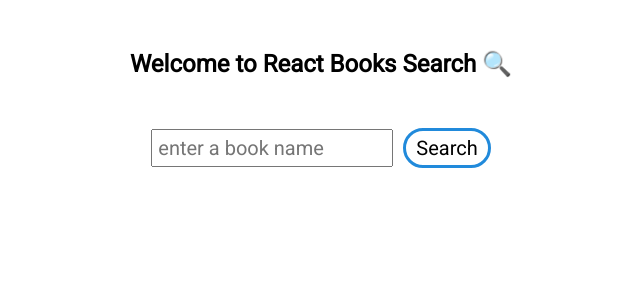
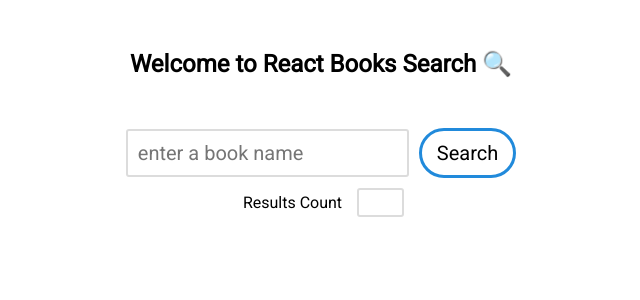
Before and after one commit to AsaraSenaratne/react-book-search, a React (Create React App) app: page / in a window 1280 px wide. Shown: the top 300 px of the page, without its empty margins (319-959 px from the left). Built offline with nearby package versions, Linux system fonts and the light colour scheme.

Commit message:
Results count added

```diff
--- a/src/App.js
+++ b/src/App.js
@@ -1,6 +1,8 @@
 import React, { Component } from 'react'
 import SearchBox from './SearchBox'
 import BooksContainer from './BooksContainer'
+
+const API_ENDPOINT = 'https://www.googleapis.com/books/v1/volumes'
 
 class App extends Component {
   constructor(){
@@ -23,7 +25,7 @@ class App extends Component {
 
   getQuery(){
     const {searchText, searchItemsCount} = this.state
-    let query = `https://www.googleapis.com/books/v1/volumes`
+    let query = API_ENDPOINT
     query += `?q=${searchText}`
     query += `&maxResults=${searchItemsCount}`
     return query
@@ -50,7 +52,7 @@ class App extends Component {
                      getBooks={this.getBooks}/>
 
           {this.state.loading
-            ? <div> Loading </div>
+            ? <div className="loading"> Loading ...</div>
             : <BooksContainer books={this.state.books} />
           }
         </div>
--- a/src/Book.js
+++ b/src/Book.js
@@ -6,10 +6,10 @@ class Book extends Component{
 		const {book} = this.props
 		return(
 			<div className="book">
-				<h3> {book.title} </h3>
-				<p> {book.authors ? book.authors.join(',') : '<not provided>'} </p>
+				<h3 className="book-title"> {book.title} </h3>
+				<p className="book-authors"> {book.authors ? book.authors.join(',') : '<not provided>'} </p>
 				<img alt={book.title} src={book.imageLinks ? book.imageLinks.thumbnail : placeHolder} />
-				<p> {book.description ? book.description.substring(0,250) : ''} </p>
+				<p className="book-description"> {book.description ? book.description.substring(0,250) : ''} </p>
 			</div>
 		)
 	}
--- a/src/SearchBox.js
+++ b/src/SearchBox.js
@@ -14,14 +14,21 @@ class SearchBox extends Component{
 	}
 	render(){
 		return(
+			<div>
 				<div className="search-box">
 					<div>
 						<input className="search-box__input"
 							   placeholder='enter a book name'
+							   size="23"
 							   type='text'
 							   onChange={this.changeText}
 							   value={this.props.searchText} />
 						<button className="search-box__button" onClick={this.props.getBooks}> Search </button>
+					</div>
+
+				</div>
+				<div className="search-settings">
+					<span> Results Count </span> <input type='text' size='3' />
 				</div>
 			</div>
 		)
--- a/src/index.css
+++ b/src/index.css
@@ -14,43 +14,65 @@
 	text-align: center;
 }
 
+.loading{
+	text-align: center;
+}
+
 .books-container{
-	width:80%;
+	width:90%;
 	margin: 0 auto;
 	display:flex;
-	justify-content: space-between;
+	justify-content: space-around;
 	flex-flow: row wrap;
 	align-content: space-between;
 }
 
 .book {
-	border : 1px solid grey;
+	border : 2px solid #DCDCDC;
 	padding: 10px;
-	border-radius: 5px;
+	padding: 10px;
+	border-radius: 8px;
 	background-color: #fff;
 	width:300px;
-	height: 400px;
+	height: 450px;
 	overflow-y: scroll;
 	margin-bottom: 10px;
+}
+
+.book-title {
+	padding: 5px;
+}
+
+.book-authors {
+	padding: 5px;
+}
+
+.book-description {
+	padding: 5px;
+	font-size: 14px;
+	font-weight: 100;
 }
 
 
 .search-box{
 	display:flex;
 	justify-content: center;
-	margin-bottom: 20px;
+	margin-bottom: 10px;
 }
+
 
 .search-box__input{
 	font-size: 20px;
-	padding: 5px;
+	padding: 10px;
 	margin-right: 10px;
+	border:2px solid #DCDCDC;
+	border-radius: 3px;
 }
 
 .search-box__button{
 	font-size: 20px;
 	color:black;
-	padding: 5px 10px;
+	padding: 10px 15px;
 	background-color: white;
 	border: 3px solid #218ADB;
 	border-radius: 25px;
@@ -59,3 +81,20 @@
 .search-box__button:focus{
 	outline: none;
 }
+
+.search-settings{
+	display: flex;
+	justify-content: center;
+	margin-bottom: 20px;
+}
+
+.search-settings span{
+	padding:5px;
+}
+
+.search-settings input{
+	margin-left: 10px;
+	padding:5px;
+	border: 2px solid #DCDCDC;
+	border-radius: 3px;
+}
```
Lines whose indentation alone changed are shown as unchanged.
